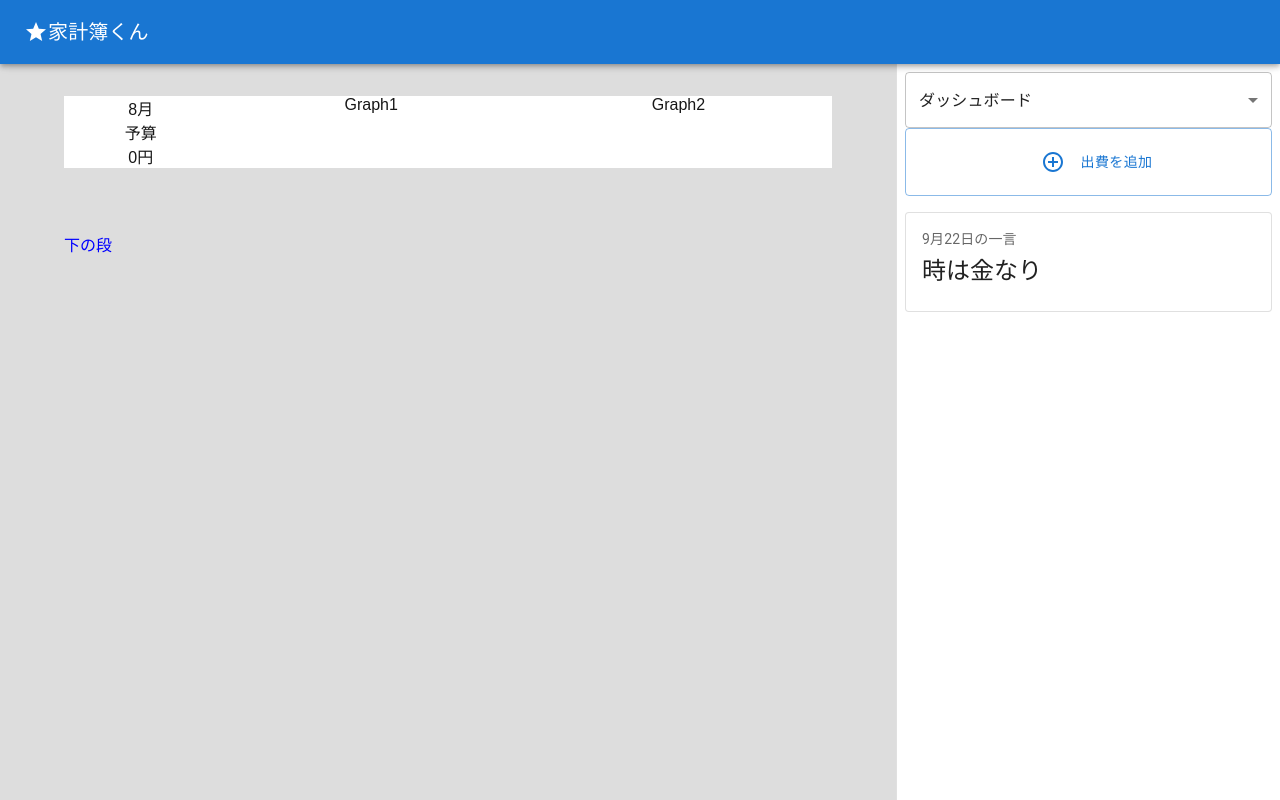
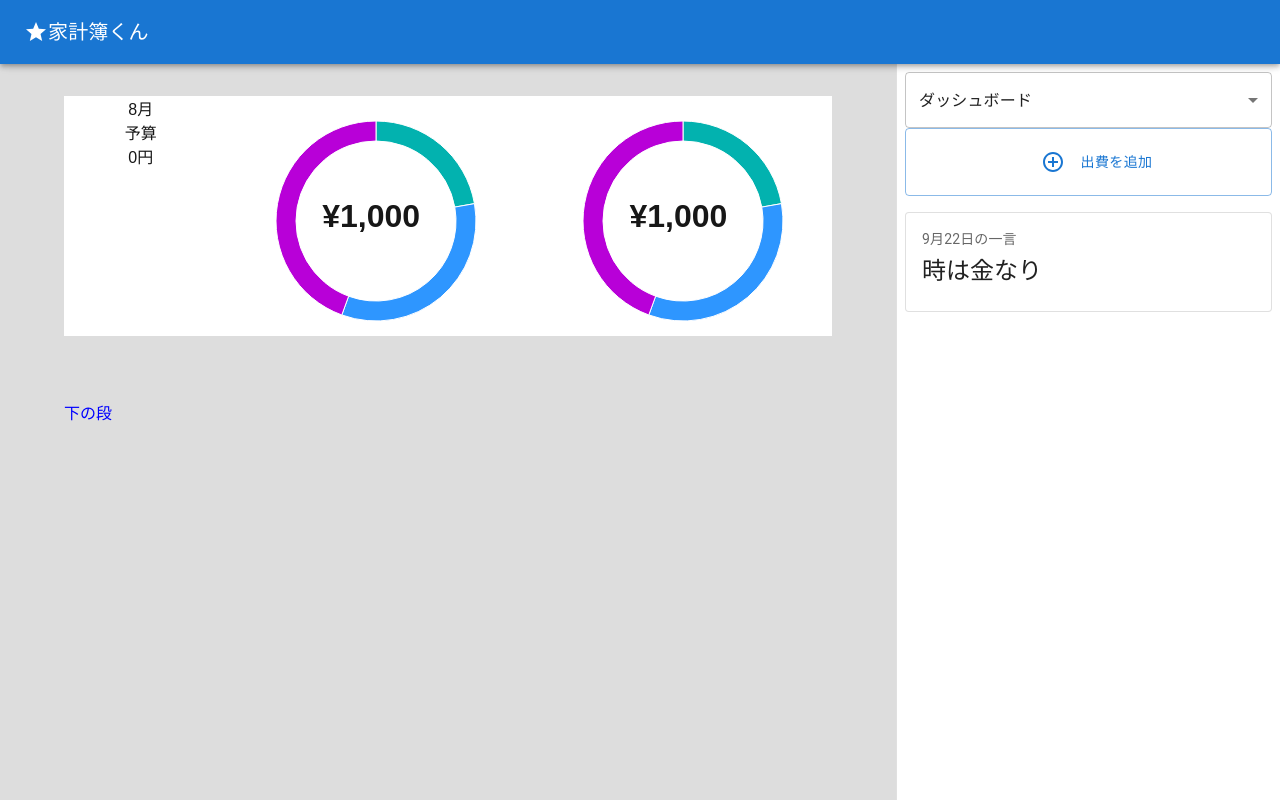
Before and after one commit to ogaogs/receipt-scanner, a Next.js app: page / in a window 1280 px wide. Built offline with nearby package versions, Linux system fonts and the light colour scheme; no server answers; the database is empty.

Commit message:
💄 ダッシュボード上部グラフの見た目を作成した (#45)

```diff
--- /dev/null
+++ b/src/_components/common/PieChart/PieChart.tsx
@@ -0,0 +1,29 @@
+"use client";
+
+import { Box } from "@mui/material";
+import { PieChart } from "@mui/x-charts/PieChart";
+
+export const DoughnutPieChart = () => {
+  const data = [
+    { id: 0, value: 10, label: "series A" },
+    { id: 1, value: 15, label: "series B" },
+    { id: 2, value: 20, label: "series C" },
+  ];
+  return (
+    <>
+      <PieChart
+        height={240}
+        slotProps={{ legend: { hidden: true } }}
+        series={[
+          {
+            data: data,
+            innerRadius: 80,
+            outerRadius: 100,
+            cx: 120,
+            cy: 120,
+          },
+        ]}
+      />
+    </>
+  );
+};
--- /dev/null
+++ b/src/_components/features/Dashbord/ChartWithLetter.tsx
@@ -0,0 +1,40 @@
+import { Box } from "@mui/material";
+import { DoughnutPieChart } from "@/_components/common/PieChart/PieChart";
+
+export const ChartWithLetter = () => {
+  return (
+    <Box
+      sx={{ width: 200, height: 240, flexBasis: "40%", position: "relative" }}
+    >
+      {/* 240x240のBoxに 240x240 のDoughnutPieChartを入れることで位置を調整している。*/}
+      <Box
+        height={240}
+        width={240}
+        sx={{
+          position: "absolute", // absoluteにして重ねる
+          top: "50%", // 親要素の50%の位置に配置
+          left: "50%", // 親要素の50%の位置に配置
+          transform: "translate(-50%, -50%)", // 真ん中に配置するためにtranslate
+          display: "flex",
+        }}
+      >
+        <DoughnutPieChart />
+        <Box
+          sx={{
+            position: "absolute",
+            top: "50%",
+            left: "50%",
+            transform: "translate(-50%, -50%)",
+            display: "flex",
+            justifyContent: "center",
+            alignItems: "center",
+            fontSize: "32px",
+            fontWeight: "bold",
+          }}
+        >
+          ¥1,000
+        </Box>
+      </Box>
+    </Box>
+  );
+};
--- a/src/_components/features/Dashbord/components/UpperDashbord.tsx
+++ b/src/_components/features/Dashbord/UpperDashbord.tsx
@@ -1,6 +1,7 @@
 import { Box } from "@mui/material";
 import { getStartAndEndOfMonth } from "@/utils/time";
 import { getMonthExpenses } from "@/lib/db/budget";
+import { ChartWithLetter } from "@/_components/features/Dashbord/ChartWithLetter";
 
 export const UperDashbord = async () => {
   const userId = "30d06a0b-dcb9-4060-911e-d15b50e2b7e0";
@@ -32,19 +33,15 @@ export const UperDashbord = async () => {
         marginBottom: 8,
       }}
     >
-      <Box flexGrow={1} sx={{ width: 100 }}>
+      <Box sx={{ width: 100, flexBasis: "20%" }}>
         <Box>{formattedDate}</Box>
         <Box>
           <div>予算</div>
           <div>{totalAmount}円</div>
         </Box>
       </Box>
-      <Box flexGrow={2} sx={{ width: 200 }}>
-        Graph1
-      </Box>
-      <Box flexGrow={2} sx={{ width: 200 }}>
-        Graph2
-      </Box>
+      <ChartWithLetter />
+      <ChartWithLetter />
     </Box>
   );
 };
--- a/src/app/page.tsx
+++ b/src/app/page.tsx
@@ -1,5 +1,5 @@
 import { Box } from "@mui/material";
-import { UperDashbord } from "@/_components/features/Dashbord/components/UpperDashbord";
+import { UperDashbord } from "@/_components/features/Dashbord/UpperDashbord";
 
 export default async function Page() {
   return (
```
